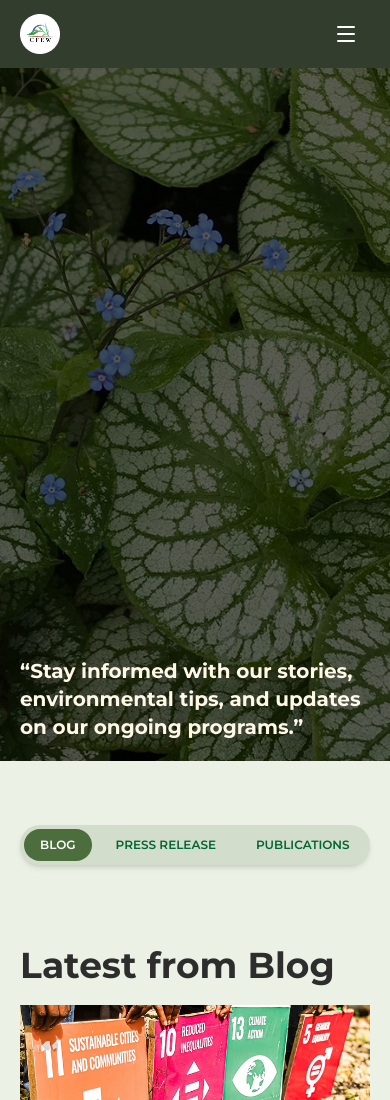
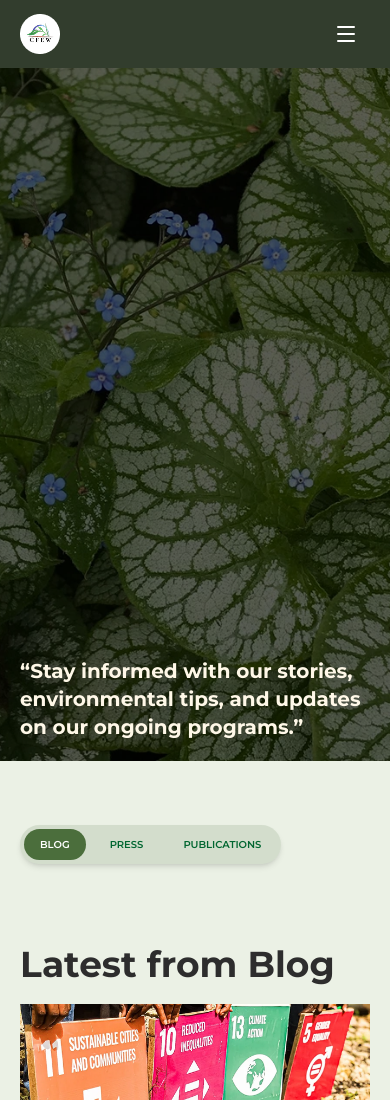
Before and after one commit to Akintayo74/CFEW-website-dian, a React (Vite) app: page /resources in a window 390 px wide. Shown: the top 1100 px of the page. Built offline with nearby package versions, Linux system fonts and the light colour scheme.

Commit message:
Style 'BreadCrumbs' component for mobile

```diff
--- a/src/components/BreadCrumbs/BreadCrumbs.jsx
+++ b/src/components/BreadCrumbs/BreadCrumbs.jsx
@@ -2,7 +2,7 @@ import React from 'react';
 
 function BreadCrumbs({ tabs, activeTab, onTabChange }) {
   const getButtonClasses = (tabId) => {
-    const baseClasses = "px-4 py-2 md:px-6 md:py-3 font-semibold text-xs md:text-base transition-all duration-200 rounded-full ";
+    const baseClasses = "px-4 py-2 md:px-6 md:py-3 font-semibold text-[10px] md:text-base transition-all duration-200 rounded-full ";
 
     if (activeTab === tabId) {
       return baseClasses + "bg-cfew-primary-500 text-white";
@@ -13,13 +13,21 @@ function BreadCrumbs({ tabs, activeTab, onTabChange }) {
 
   return (
     <nav className="flex shadow-md rounded-full overflow-hidden w-fit">
+
       {tabs.map((tab) => (
-        <div key={tab.id} className="bg-cfew-primary-500-15% p-1 md:p-2.5 ">
+        <div key={tab.id} className="bg-cfew-primary-500-15% p-1 md:p-2.5 flex-shrink-0">
+          {/* <button
+            onClick={() => onTabChange(tab.id)}
+            className={getButtonClasses(tab.id) }
+          >
+            {tab.name}
+          </button> */}
           <button
             onClick={() => onTabChange(tab.id)}
             className={getButtonClasses(tab.id)}
           >
-            {tab.name}
+            <span className="md:hidden">{tab.id === 'press-release' ? 'PRESS' : tab.name}</span>
+            <span className="hidden md:inline">{tab.name}</span>
           </button>
         </div>
       ))}
--- a/src/index.css
+++ b/src/index.css
@@ -82,3 +82,11 @@ h1 {
 .hero-gradient {
   background: linear-gradient(180deg, rgba(0, 0, 0, 0.159375) 57.51%, rgba(0, 0, 0, 0.31875) 79.82%, rgba(0, 0, 0, 0.6375) 100.04%);
 }
+
+.scrollbar-hide::-webkit-scrollbar {
+  display: none;
+}
+.scrollbar-hide {
+  -ms-overflow-style: none;
+  scrollbar-width: none;
+}
```
Also changed, not shown: src/components/ResourcesRouter/ResourcesRouter.jsx (+0 -8 lines).
